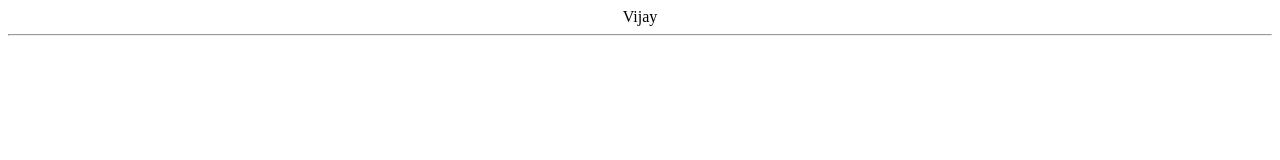
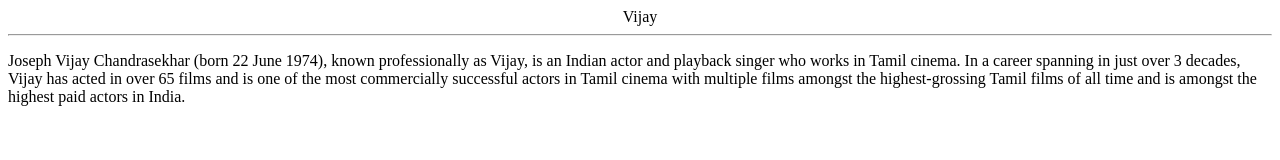
Before and after one commit to raajah435/ActorHtmlPage1, a plain HTML site: page index.html in a window 1280 px wide. Drawn offline with Linux system fonts and the light colour scheme.

Commit message:
paragraph added

```diff
--- a/index.html
+++ b/index.html
@@ -1,2 +1,4 @@
 <center>Vijay</center>
 <hr>
+
+<p>Joseph Vijay Chandrasekhar (born 22 June 1974), known professionally as Vijay, is an Indian actor and playback singer who works in Tamil cinema. In a career spanning in just over 3 decades, Vijay has acted in over 65 films and is one of the most commercially successful actors in Tamil cinema with multiple films amongst the highest-grossing Tamil films of all time and is amongst the highest paid actors in India.</p>
```
